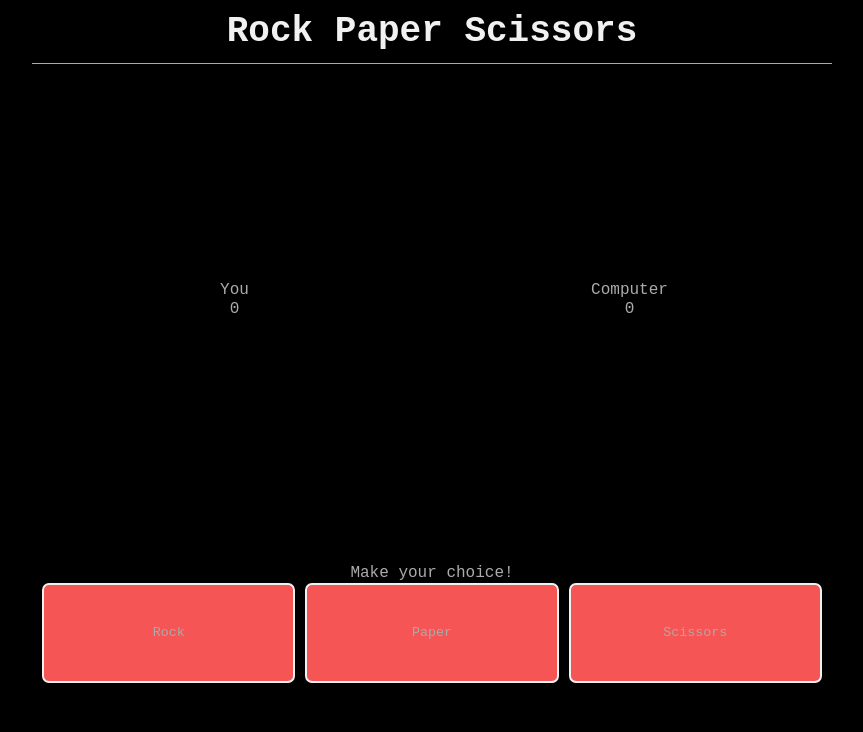
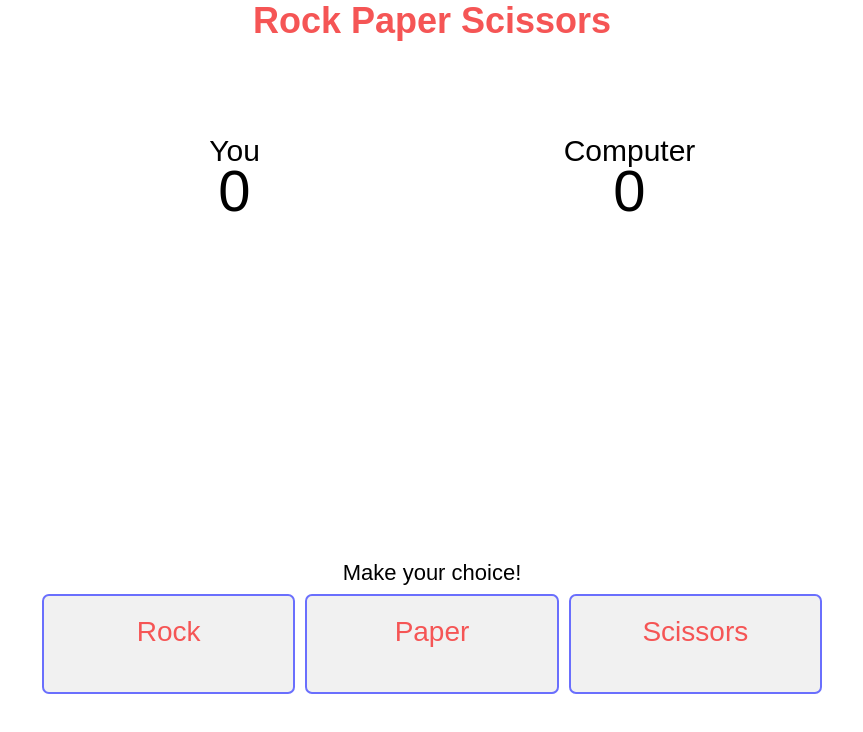
Before and after one commit to frarosset/rock-paper-scissors, a plain HTML site: page index.html in a window 1280 px wide. Both pictures are taken after a click on the button "Start a new game!". Shown: the top 732 px of the page, without its empty margins (208-1071 px from the left). Drawn offline with nearby package versions, Linux system fonts and the light colour scheme; no server answers; a web font is replaced by a local one.

Commit message:
Apply style to the page
The style (color, size, margin) has been applied to the text elements.
The background color of the page has been modified, too.

```diff
--- a/css/style.css
+++ b/css/style.css
@@ -1,7 +1,10 @@
+@import url('https://fonts.googleapis.com/css2?family=Patrick+Hand+SC&display=swap');
+
 :root {
   /* Colors */
   --black: rgb(0, 0, 0);
   --white: #f1f1f1;
+  --purewhite: #ffffff;
   --grey: rgb(171, 171, 171);
   --col10: #F55555;
   --col70: #6A6FFD;
@@ -12,10 +15,14 @@
   --cite-fontsize: 16px;
 
   --hdr-fontsize: 36px;
+  --btn-fontsize: 28px;
+  --txt-fontsize: 22px;
+  --score-fontsize: 58px;
+  --name-fontsize: 30px;
+  --move-fontsize: 22px;
 
   /* Font family */
-  --main-font: 'Courier New';
-  --hdr-font: 'Courier New';
+  --main-font: 'Patrick Hand SC', sans-serif;
 
   /*Margins and paddings*/
   --main-padding: 10px;
@@ -36,11 +43,12 @@
 
 
 html {
-  background-color: var(--black);
-  color:  var(--grey);
+  background-color: var(--purewhite);
+  color:  var(--black);
   font-family: var(--main-font), monospace;
   font-weight: 400;
-  line-height: 1.2;
+  line-height: 1em;
+  font-size: var(--txt-fontsize);
 }
 
 * {
@@ -72,16 +80,15 @@ main,header,footer{
 }
 
 h1{
-  color: var(--white);
+  color: var(--col10);
   font-size: var(--hdr-fontsize);
-  font-family: var(--hdr-font), monospace;
-  margin: var(--hdr-margins) auto;
+  margin: 0 auto;
   padding: 0 var(--hdr-padding);
   text-align: center;
 }
 
 main p{
-  margin: var(--main-margins) auto;
+  margin: 0 auto;
   padding: 0 var(--main-padding);
   text-align: center;
 }
@@ -109,7 +116,7 @@ footer{
 }
 
 .alternative{
-  color: var(--white);
+  color: var(--grey);
   font-size: var(--alt-fontsize);
 }
 
@@ -118,8 +125,6 @@ footer{
 }
 
 main{
-  border-top:  1px solid var(--grey);
-  border-bottom:  1px solid var(--grey);
   flex: 1;
   height: 100%;
   padding: var(--main-padding);
@@ -173,6 +178,36 @@ main{
   flex-direction: column;
 }
 
+#playerScore,
+#computerScore{
+  font-size: var(--score-fontsize);
+  line-height: 1;
+}
+
+#playerChoiceInfo>p{
+  margin-bottom: 10px;
+}
+
+#roundOutcome{
+  margin-top: 25px;
+}
+
+#playerMove p,
+#computerMove p{
+  font-size: var(--move-fontsize);
+  color: var(--grey);
+}
+
+#playerName,
+#computerName{
+  margin-top: 20px;
+  font-size: var(--name-fontsize);
+}
+
+#gameOutcome{
+  color: var(--col10);
+}
+
 .removed{
   display:none !important;
 }
@@ -198,12 +233,13 @@ button{
 
   border: var(--btn-border) solid var(--col70);
   color: var(--col70);
-  background-color: none;
+  font-size: var(--btn-fontsize);
+  background-color: var(--white);
 }
 
 .choicesBtn{
-  background-color: #F55555;
-  border: var(--btn-border) solid var(--white);
+  background-color: var(--white);
+  border: var(--btn-border) solid var(--col70);
   /*width:calc(min(200px,100%))!important;*/
   flex: 1 1 0;
   height: var(--btn-height) !important;
@@ -217,3 +253,12 @@ button{
   transform: rotate(-30deg);
   overflow: hidden;
 }
+
+.choicesBtn > p{
+  position: relative;
+  top: -12px;
+  right: 0px;
+  font-size: var(--btn-fontsize);
+  color: var(--col10);
+  z-index: 0;
+}
--- a/index.html
+++ b/index.html
@@ -17,9 +17,6 @@
     <div id="gameInfo">
       <p>Welcome to Rock Paper Scissors game!</p>
     </div>
-    <div id="roundOutcome" class="removed">
-      <p>placeholder</p>
-    </div>
     <div id="playersInfo" class="removed">
       <div id="playerInfo">
         <div id="playerMove">
@@ -37,6 +34,9 @@
         <div id="computerName"></div>
         <div id="computerScore"></div>
       </div>
+    </div>
+    <div id="roundOutcome" class="removed">
+      <p>placeholder</p>
     </div>
     <div id="gameOutcome" class="removed">
       <p>placeholder</p>
```
